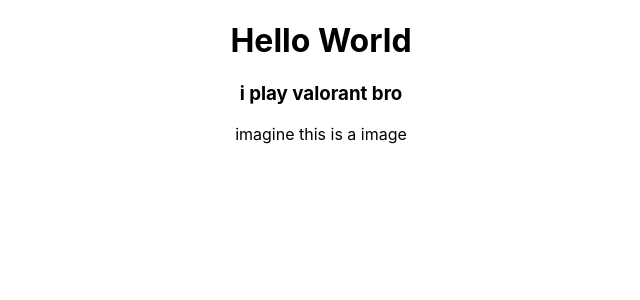
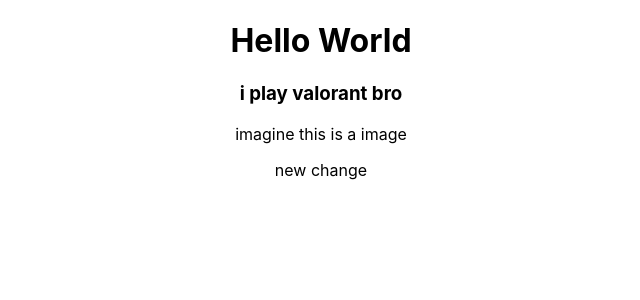
Before and after one commit to absolutenobrainer333/static-react-web-, a React (Create React App) app: page / in a window 1280 px wide. Shown: the top 300 px of the page, without its empty margins (319-959 px from the left). Built offline with nearby package versions, Linux system fonts and the light colour scheme.

Commit message:
change 1

```diff
--- a/src/App.js
+++ b/src/App.js
@@ -6,6 +6,7 @@
       <h1>Hello World</h1>
       <h3>i play valorant bro</h3>
       <p>imagine this is a image</p>
+      <p>new change</p>
     </div>
   );
 }
```
